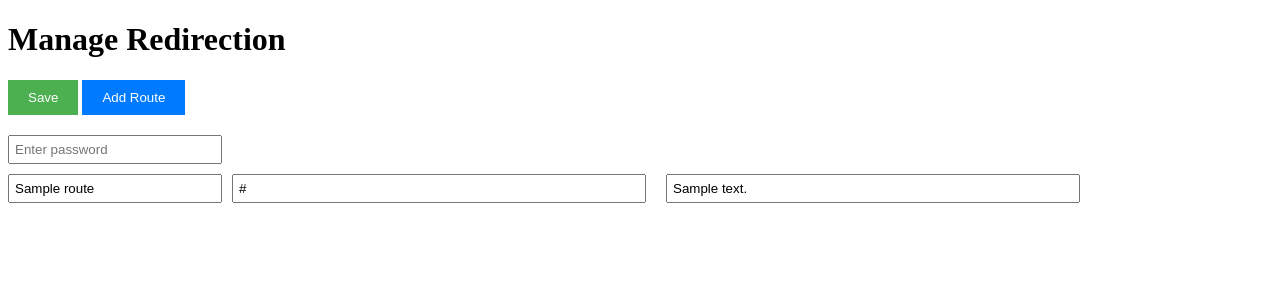
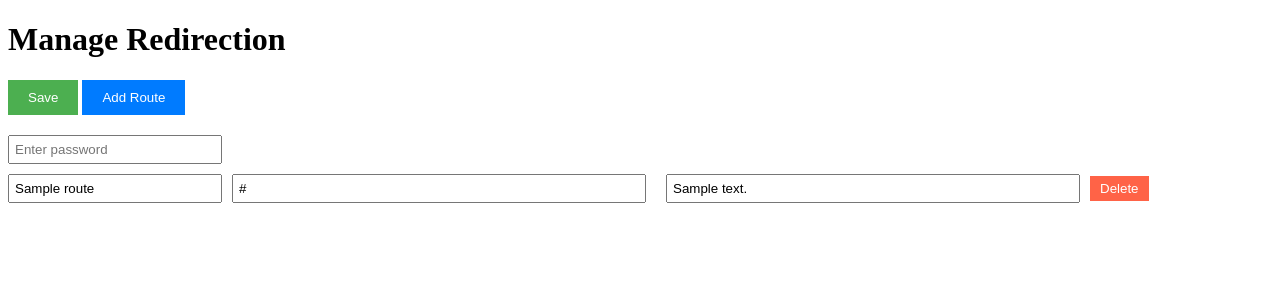
Before and after one commit to BonhyeonGu/EasyRedirection, a Flask app: template templates/index.html in a window 1280 px wide. Shown: the top 300 px of the page. Run offline with Flask 3, Linux system fonts and the light colour scheme; the template is opened without the code that fills it: most values are stand-ins (such as "Sample title", 1, 10 or a date in 2020).

Commit message:
삭제버튼 추가

```diff
--- a/templates/index.html
+++ b/templates/index.html
@@ -7,6 +7,7 @@
     <style>
         .row {
             display: flex;
+            align-items: center;
             margin-bottom: 10px;
         }
         .input-box {
@@ -26,6 +27,17 @@
         .input-box-description input {
             width: 400px; /* 설명 길이 조정 */
             padding: 5px;
+        }
+        .delete-button {
+            margin-left: 10px;
+            padding: 5px 10px;
+            background-color: #FF6347;
+            color: white;
+            border: none;
+            cursor: pointer;
+        }
+        .delete-button:hover {
+            background-color: #FF4500;
         }
         #save-button, #add-row-button {
             margin-bottom: 20px;
@@ -65,6 +77,7 @@
             <div class="input-box-description">
                 <input type="text" name="description" value="{{ details.description }}" placeholder="Description">
             </div>
+            <button type="button" class="delete-button">Delete</button>
         </div>
         {% endfor %}
     </form>
@@ -86,9 +99,22 @@
                 <div class="input-box-description">
                     <input type="text" name="description" placeholder="Description">
                 </div>
+                <button type="button" class="delete-button">Delete</button>
             `;
 
+            const deleteButton = row.querySelector('.delete-button');
+            deleteButton.addEventListener('click', function () {
+                row.remove();
+            });
+
             form.appendChild(row);
+        });
+
+        // Attach
+        document.querySelectorAll('.delete-button').forEach(button => {
+            button.addEventListener('click', function () {
+                button.parentElement.remove();
+            });
         });
 
         document.getElementById('save-button').addEventListener('click', function () {
@@ -109,7 +135,7 @@
                 const url = inputs[1].value.trim();
                 const description = inputs[2].value.trim();
 
-                // Ignore empty route or url
+                // Ignore
                 if (route && url) {
                     if (routesSet.has(route)) {
                         hasDuplicate = true;
```
